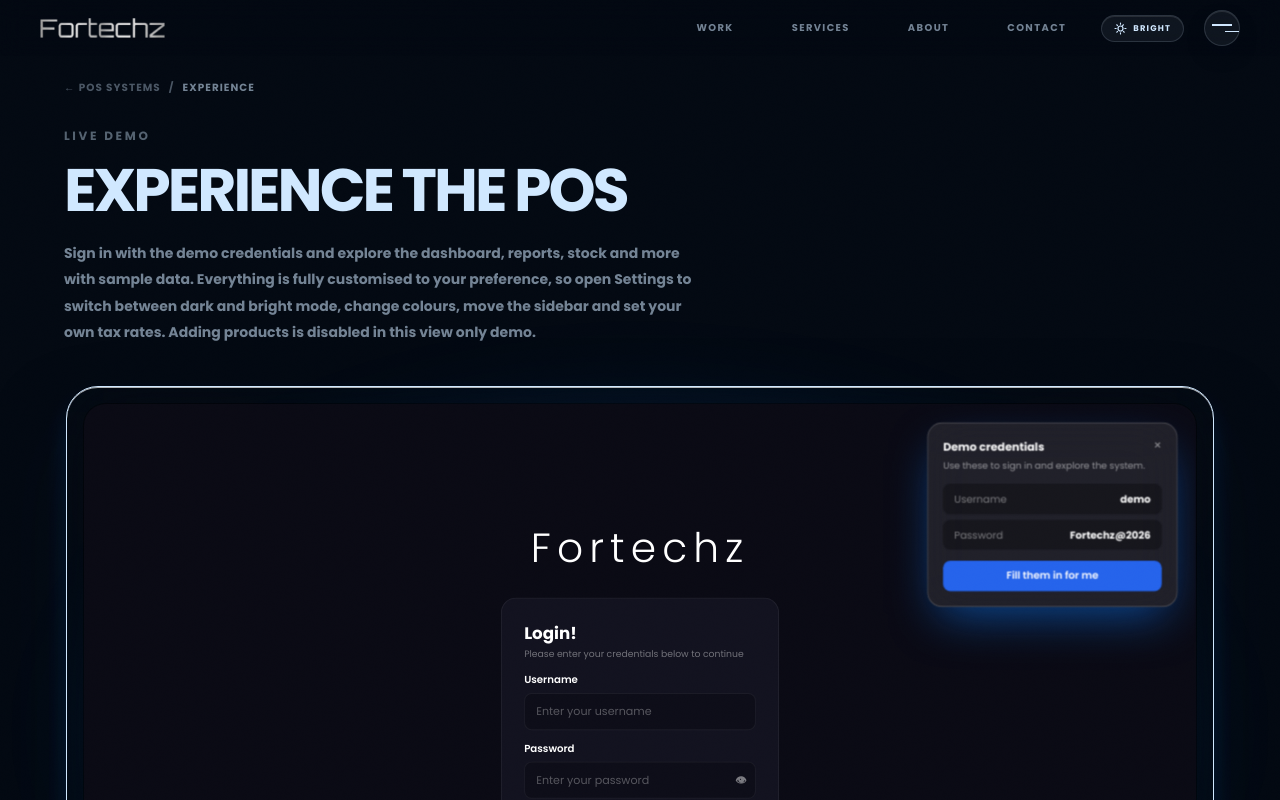
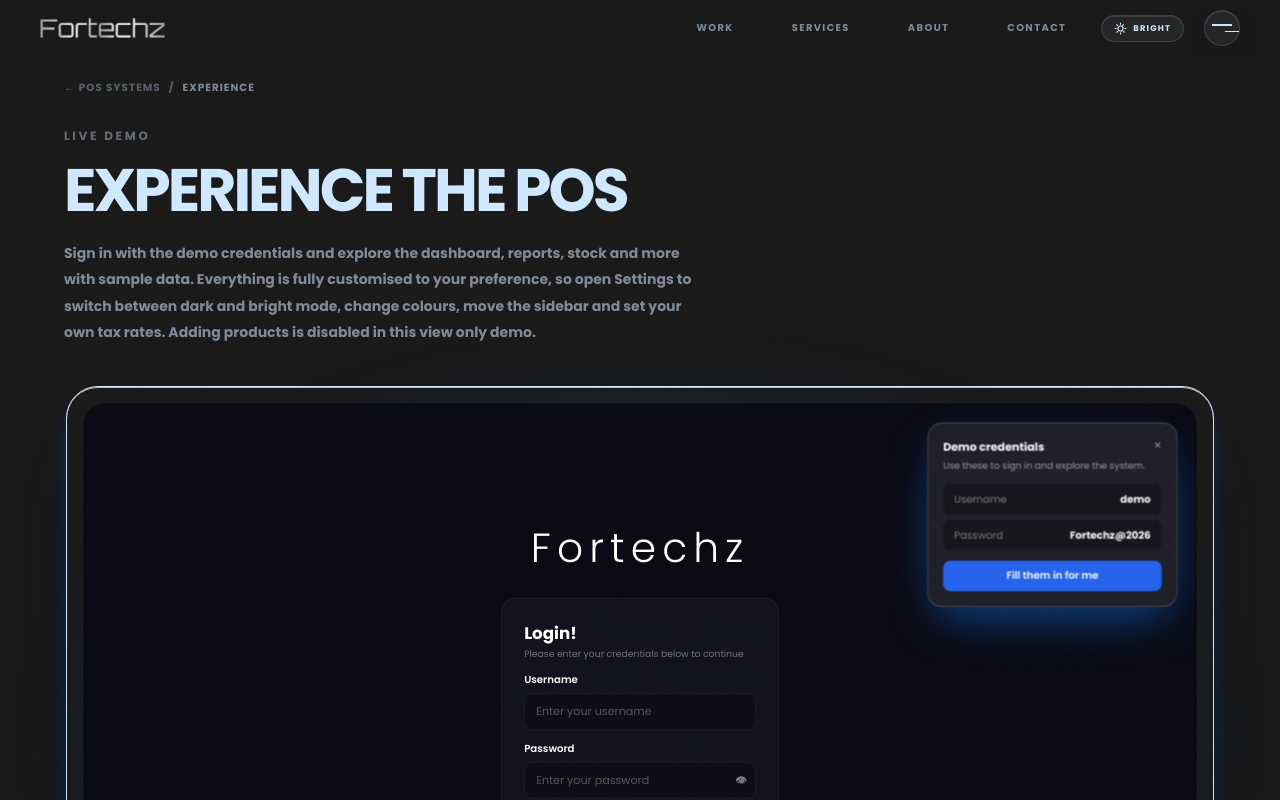
Before and after one commit to fortechzpvt/FORTECHZ-website, a Next.js app: page /services/pos-systems/experience in a window 1280 px wide. Shown: the top 800 px of the page. Built offline with nearby package versions, Linux system fonts and the light colour scheme.

Commit message:
Change dark mode background to #1A1A1A
Co-Authored-By: Claude Sonnet 5.5 <noreply@anthropic.com>

```diff
--- a/app/globals.css
+++ b/app/globals.css
@@ -18,11 +18,11 @@
 
 /* Dark theme — toggled via html.dark class by Header.tsx */
 html.dark {
-  --canvas-rgb: 3 9 18;        /* #030912 — near-black space blue */
+  --canvas-rgb: 26 26 26;      /* #1A1A1A — charcoal */
   --ink-rgb:    208 232 255;   /* #D0E8FF — cold blue-white */
   --muted-rgb:  42 74 107;     /* #2A4A6B */
   --line-rgb:   13 30 53;      /* #0D1E35 */
-  --canvas:     #030912;
+  --canvas:     #1A1A1A;
   --ink:        #D0E8FF;
   --accent:     #0C7EFF;       /* electric cobalt blue */
 }
```
